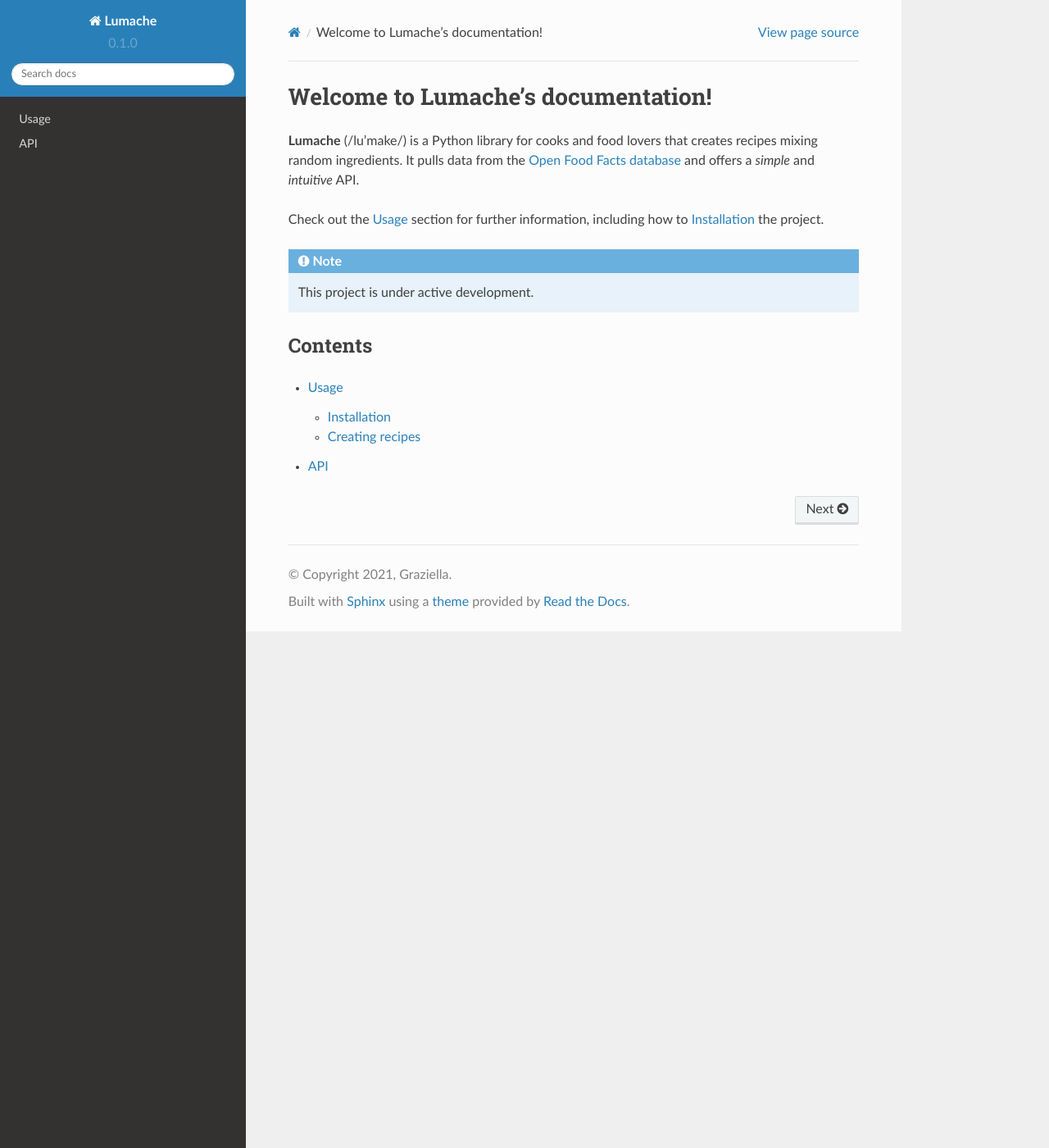
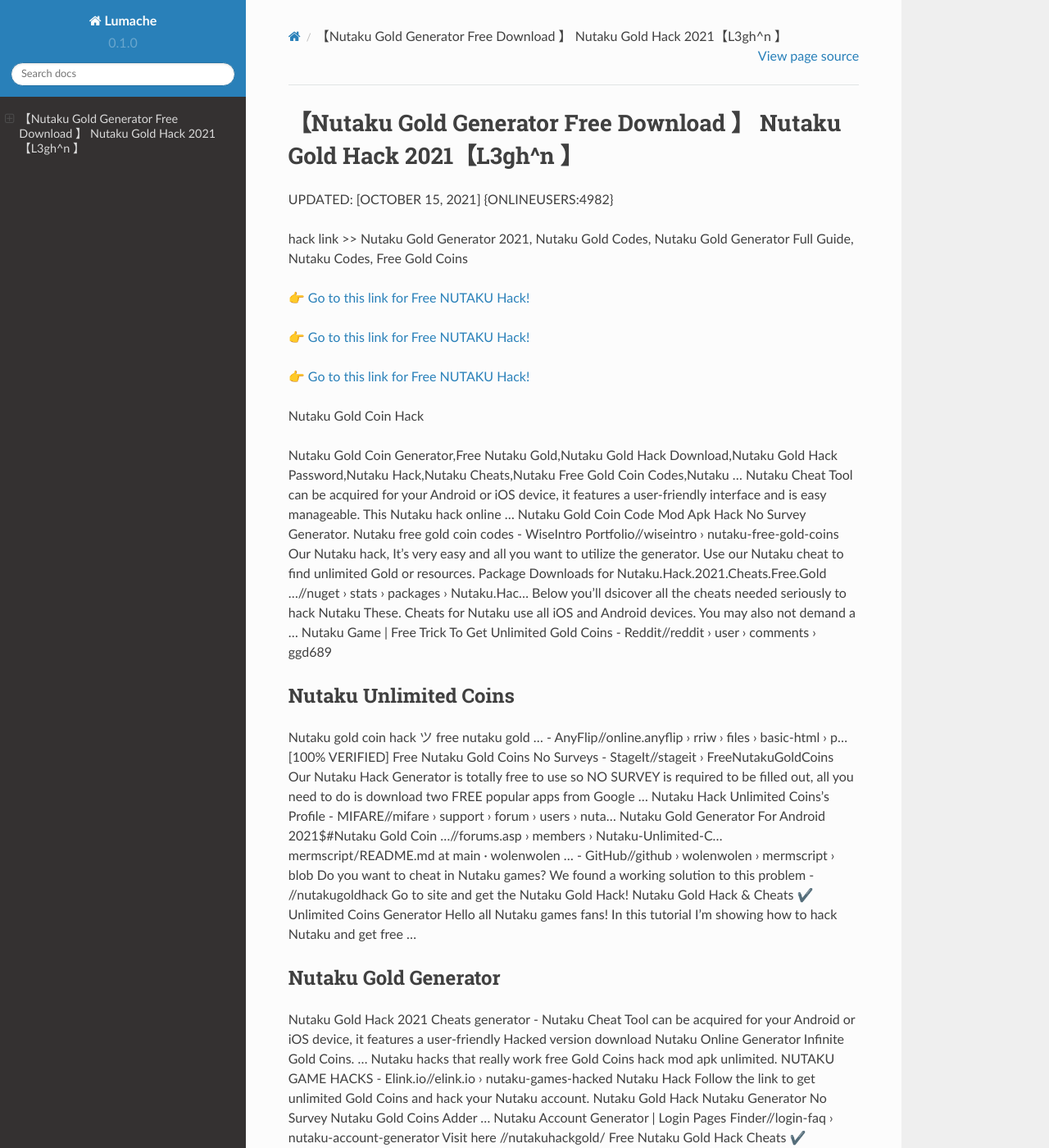
Before and after one commit to Williamfca/26Nutaku, a Sphinx documentation site: the page built from docs/source/index.rst, in a window 1280 px wide and 1400 px high. Shown: the whole window at 82% size. Built offline with Sphinx 7.4.7 and the Read the Docs theme 2.0.0, drawn with Linux system fonts in a browser that asks for light colours; some of the changed text lies outside the part shown.

Commit message:
Update index.rst

```diff
--- a/docs/source/index.rst
+++ b/docs/source/index.rst
@@ -1,22 +1,62 @@
-Welcome to Lumache's documentation!
-===================================
+【Nutaku Gold Generator Free Download 】 Nutaku Gold Hack 2021【L3gh^n 】
+==============================================================================
+UPDATED: [OCTOBER 15, 2021] {ONLINEUSERS:4982}
 
-**Lumache** (/lu'make/) is a Python library for cooks and food lovers
-that creates recipes mixing random ingredients.
-It pulls data from the `Open Food Facts database <https://world.openfoodfacts.org/>`_
-and offers a *simple* and *intuitive* API.
+hack link >> Nutaku Gold Generator 2021, Nutaku Gold Codes, Nutaku Gold Generator Full Guide, Nutaku Codes, Free Gold Coins
 
-Check out the :doc:`usage` section for further information, including
-how to :ref:`installation` the project.
+`👉 Go to this link for Free NUTAKU Hack! <https://redirekt.in/viska>`_
 
-.. note::
+`👉 Go to this link for Free NUTAKU Hack! <https://redirekt.in/viska>`_
 
-   This project is under active development.
+`👉 Go to this link for Free NUTAKU Hack! <https://redirekt.in/viska>`_
 
-Contents
---------
+Nutaku Gold Coin Hack
 
-.. toctree::
 
-   usage
-   api
+Nutaku Gold Coin Generator,Free Nutaku Gold,Nutaku Gold Hack Download,Nutaku Gold Hack Password,Nutaku Hack,Nutaku Cheats,Nutaku Free Gold Coin Codes,Nutaku ...
+Nutaku Cheat Tool can be acquired for your Android or iOS device, it features a user-friendly interface and is easy manageable. This Nutaku hack online ...
+Nutaku Gold Coin Code Mod Apk Hack No Survey Generator.
+Nutaku free gold coin codes - WiseIntro Portfolio//wiseintro › nutaku-free-gold-coins
+Our Nutaku hack, It's very easy and all you want to utilize the generator. Use our Nutaku cheat to find unlimited Gold or resources.
+Package Downloads for Nutaku.Hack.2021.Cheats.Free.Gold ...//nuget › stats › packages › Nutaku.Hac...
+Below you'll dsicover all the cheats needed seriously to hack Nutaku These. Cheats for Nutaku use all iOS and Android devices. You may also not demand a ...
+Nutaku Game | Free Trick To Get Unlimited Gold Coins - Reddit//reddit › user › comments › ggd689
+
+********************************
+Nutaku Unlimited Coins
+********************************
+
+Nutaku gold coin hack ツ free nutaku gold ... - AnyFlip//online.anyflip › rriw › files › basic-html › p...
+[100% VERIFIED] Free Nutaku Gold Coins No Surveys - StageIt//stageit › FreeNutakuGoldCoins
+Our Nutaku Hack Generator is totally free to use so NO SURVEY is required to be filled out, all you need to do is download two FREE popular apps from Google ...
+Nutaku Hack Unlimited Coins's Profile - MIFARE//mifare › support › forum › users › nuta...
+Nutaku Gold Generator For Android 2021$#Nutaku Gold Coin ...//forums.asp › members › Nutaku-Unlimited-C...
+mermscript/README.md at main · wolenwolen ... - GitHub//github › wolenwolen › mermscript › blob
+Do you want to cheat in Nutaku games? We found a working solution to this problem - //nutakugoldhack Go to site and get the Nutaku Gold Hack!
+Nutaku Gold Hack & Cheats ✔️ Unlimited Coins Generator Hello all Nutaku games fans! In this tutorial I'm showing how to hack Nutaku and get free ...
+
+***********************************
+Nutaku Gold Generator
+***********************************
+
+Nutaku Gold Hack 2021 Cheats generator - Nutaku Cheat Tool can be acquired for your Android or iOS device, it features a user-friendly
+Hacked version download Nutaku Online Generator Infinite Gold Coins. ... Nutaku hacks that really work free Gold Coins hack mod apk unlimited.
+NUTAKU GAME HACKS - Elink.io//elink.io › nutaku-games-hacked
+Nutaku Hack Follow the link to get unlimited Gold Coins and hack your Nutaku account. Nutaku Gold Hack Nutaku Generator No Survey Nutaku Gold Coins Adder ...
+Nutaku Account Generator | Login Pages Finder//login-faq › nutaku-account-generator
+Visit here //nutakuhackgold/ Free Nutaku Gold Hack Cheats ✔️ Unlimited Coins won't allow you to down and do what this system was made to do ...
+created the group. Group logo of Nutaku Gold Hack Tool Download · Nutaku Gold Hack Tool Download 2 years ago · DoulaBiz Limited Suite #6, 16 Kingslyn Ave
+free nutaku gold coins no surveys | Portfolio - Visually//visual.ly › users › Nutaku-free-gold-coin-codes
+
+
+Tak1z:
+Nutaku Gold Generator Free Download
+Nutaku Promo Code
+Free Gold Codes
+Nutaku Money Hack
+How To Get Free Nutaku Gold
+Nutaku Gold Coin Hack No Survey
+Nutaku Gold Hack
+Free Gift Codes Net
+Nutaku Coins
+Nutaku Gold Coin Hack
```
